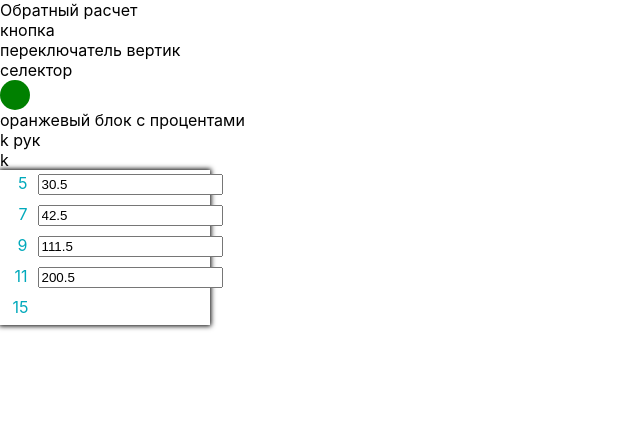
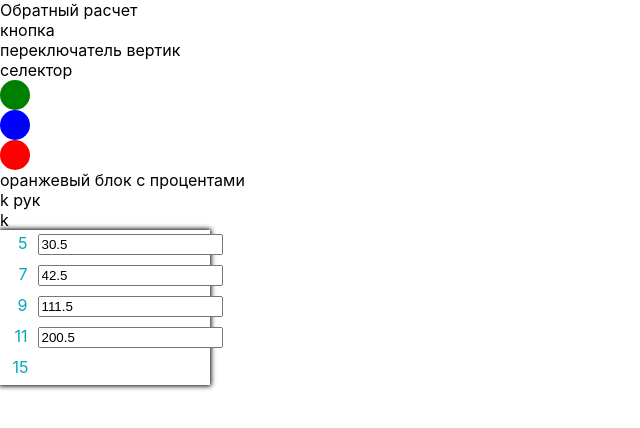
Before and after one commit to Pyarka/Sitef, a React (Create React App) app: page / in a window 1280 px wide. Shown: the top 428 px of the page, without its empty margins (0-640 px from the left). Built offline with nearby package versions, Linux system fonts and the light colour scheme.

Commit message:
добавлены кнопки отмены и сохранения, перенесены стили

```diff
--- a/src/Components/ScalePopup/ScalePopup.tsx
+++ b/src/Components/ScalePopup/ScalePopup.tsx
@@ -1,12 +1,13 @@
 import React, {ReactElement, useEffect, useState} from 'react';
 import {getNormalScale, getScaleRequest, ScalePopupProps, ValuesInterface} from './Helper';
 import NumberBox from "../NumberBox/NumberBox";
-import { ScaleStyle, ToggleEdit } from "./ScalePopupStyles";
+import { ScaleStyle, ToggleEdit, ToggleSave, ToggleCancel, CellsContainer, CellsRow, CellsValues, Space} from "./ScalePopupStyles";
 
 const ScalePopup = (): ReactElement => {
     const [scale, setScale] = useState([] as string[]);
     const [values, setValues] = useState([] as ValuesInterface[]);
     const [isEditingScale, setEditingScale] = useState(false);
+    const [isSavedScale, setSavedScale] = useState(false);
 
     useEffect(() => {
         getScaleRequest.then(({values, scale}: ScalePopupProps) => {
@@ -64,11 +65,11 @@ const ScalePopup = (): ReactElement => {
 
     const renderCell = () => {
         return scale.map((scaleItem, i) => {
-                return <div className={'cellsRow'} key={scaleItem}>
-                    <div className={'cellsScale'}>{renderScale(i)}</div>
-                    <div className={'space'}></div>
-                    <div className={'cellsValues'}>{renderValues(i)}</div>
-                </div>
+                return <CellsRow key={scaleItem}>
+                    <div>{renderScale(i)}</div>
+
+                    <CellsValues>{renderValues(i)}</CellsValues>
+                </CellsRow>
             })
     }
 
@@ -80,12 +81,17 @@ const ScalePopup = (): ReactElement => {
                 <div>переключатель вертик</div>
                 <div>селектор</div>
                 <ToggleEdit onClick={() => setEditingScale(!isEditingScale)}/>
+                <ToggleSave onClick={() =>
+                {if(!isSavedScale) {
+                setSavedScale(!isSavedScale)}
+                console.log ("saved")}}/>
+                <ToggleCancel onClick={() => console.log ("canceled")}/>
             </div>
             <div>оранжевый блок с процентами</div>
             <div>
                 <div> k рук</div>
                 <div> k</div>
-                <div className={'cellsContainer'}>{renderCell()}</div>
+                <CellsContainer>{renderCell()}</CellsContainer>
             </div>
         </div>
     )
--- a/src/Components/ScalePopup/ScalePopupStyles.ts
+++ b/src/Components/ScalePopup/ScalePopupStyles.ts
@@ -4,6 +4,7 @@ export const ScaleStyle = styled.div`
   color: #00a9bb;
   text-align: end;
   width: 15px;
+  padding: 0 10px 0 0;
 `;
 
 export const ToggleEdit = styled.div`
@@ -12,4 +13,43 @@ export const ToggleEdit = styled.div`
     height: 30px;
     background-color: green;
     border-radius: 50%;
+`;
+export const ToggleSave = styled.div`
+    cursor: pointer;
+    width: 30px;
+    height: 30px;
+    background-color: blue;
+    border-radius: 50%;
 `
+export const ToggleCancel = styled.div`
+    cursor: pointer;
+    width: 30px;
+    height: 30px;
+    background-color: red;
+    border-radius: 50%;
+`;
+export const CellsContainer = styled.div`
+    width: 210px;
+    box-shadow: 0 0 5px 1px rgb(0.0.0.0) ;
+    display: flex;
+    flex-direction: column;
+`;
+export const CellsRow = styled.div `
+    width: 150px;
+    height: 25px;
+    display: flex;
+    flex-direction: row;
+    flex-wrap: nowrap;
+    justify-content: center;
+    margin-bottom: 3px;
+    margin-top: 3px;
+`;
+export const CellsValues = styled.div `
+    text-align: start;
+    width: 100px;
+`;
+
+export const Space = styled.div`
+    width: 10px;
+    height: 11px;
+`;
--- a/src/index.css
+++ b/src/index.css
@@ -11,28 +11,3 @@ code {
   font-family: source-code-pro, Menlo, Monaco, Consolas, 'Courier New',
     monospace;
 }
-.cellsContainer {
-  width: 210px;
-  box-shadow: 0 0 5px 1px rgb(0.0.0.0) ;
-  display: flex;
-  flex-direction: column;
-}
-.cellsRow {
-  width: 150px;
-  height: 25px;
-  display: flex;
-  flex-direction: row;
-  flex-wrap: nowrap;
-  justify-content: center;
-  margin-bottom: 3px;
-  margin-top: 3px;
-}
-
-.cellsValues {
-  text-align: start;
-  width: 100px;
-}
-.space {
-  width: 10px;
-  height: 11px;
-}
```
